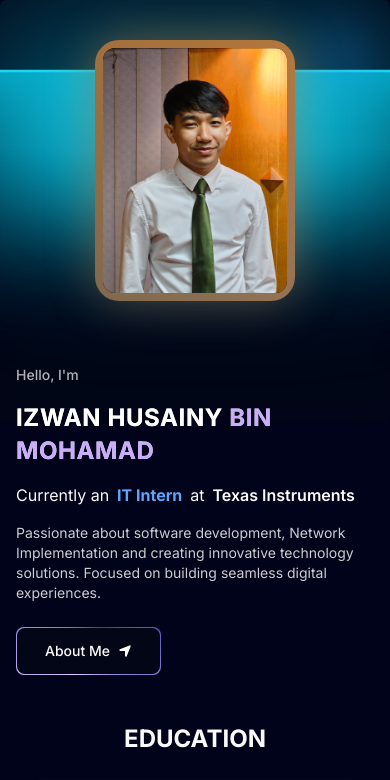
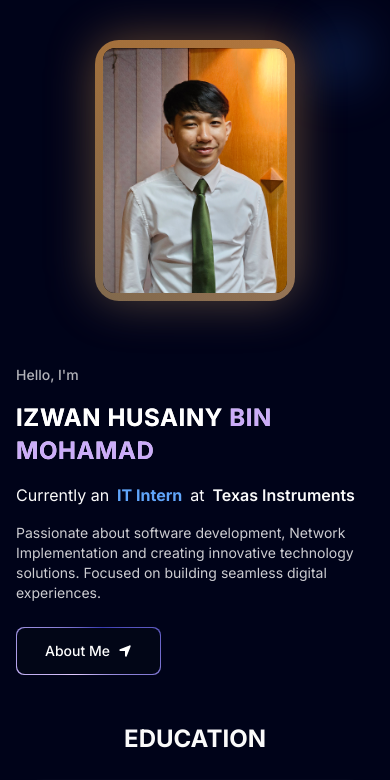
Before and after one commit to wan00000/animated-portfolio, a Next.js app: page / in a window 390 px wide. Shown: the top 780 px of the page. Built offline with nearby package versions, Linux system fonts and the light colour scheme.

Commit message:
add layout responsiveness

```diff
--- a/components/Hero.tsx
+++ b/components/Hero.tsx
@@ -4,16 +4,21 @@ import MagicButton from "./MagicButton"
 import { TextGenerateEffect } from "./ui/TextGenerateEffect"
 import { BackgroundGradient } from "./ui/background-gradient"
 import { LampContainer } from "./ui/lamp-effect"
+import { useMobile } from "@/hooks/use-mobile"
 
 const Hero = () => {
+  const isMobile = useMobile()
+
   return (
     <section id="home" className="relative">
       {/* Lamp Container as background */}
-      <div className="absolute inset-0 w-full overflow-hidden">
-        <LampContainer className="min-h-[50vh] md:min-h-[40vh] lg:min-h-[50vh]">
-          {/* Empty content for the lamp effect */}
-        </LampContainer>
-      </div>
+      {!isMobile && (
+        <div className="absolute inset-0 w-full overflow-hidden">
+          <LampContainer className="min-h-30vh md:min-h-[40vh] lg:min-h-[50vh]">
+            {/* Empty content for the lamp effect */}
+          </LampContainer>
+        </div>
+      )}
 
       {/* Main content container */}
       <div className="relative z-10 w-full max-w-7xl mx-auto px-4 sm:px-6 lg:px-8 pt-10 md:pt-16">
```
